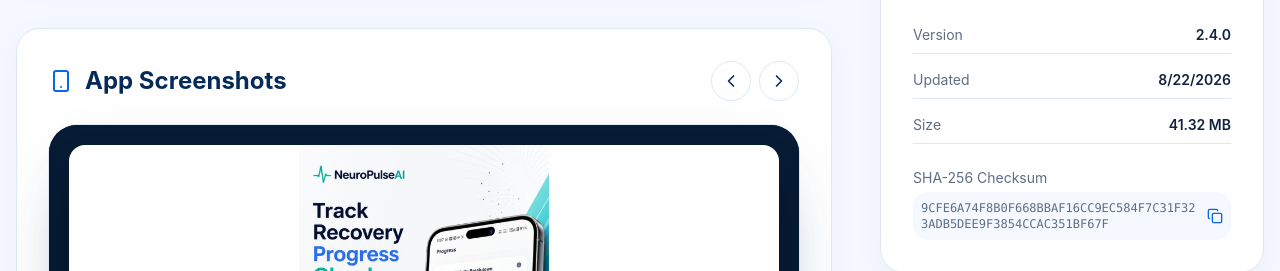
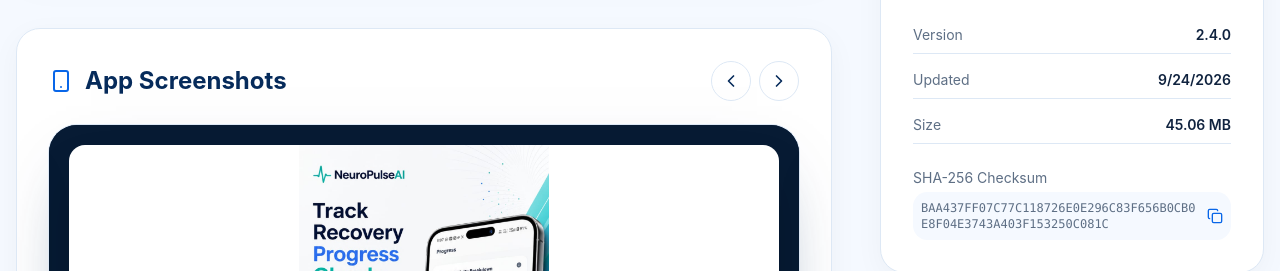
Before and after one commit to adityaIITG1/debuggers_squad_website, a Next.js app: page /neuropulseai-app in a window 1280 px wide. Shown: the part 681-952 px from the top of the page. Built offline with nearby package versions, Linux system fonts and the light colour scheme.

Commit message:
Update NeuroPulseAI v2.4 APK

```diff
--- a/src/app/neuropulseai-app/page.tsx
+++ b/src/app/neuropulseai-app/page.tsx
@@ -25,10 +25,10 @@ const appPageUrl = 'https://www.debuggerssquad.com/neuropulseai-app';
 
 const release = {
   versionName: '2.4.0',
-  fileSizeBytes: 43322845,
+  fileSizeBytes: 47254033,
   androidMinVersion: '8.0 (Oreo)',
-  releaseDate: '2026-08-22',
-  sha256Checksum: '9CFE6A74F8B0F668BBAF16CC9EC584F7C31F323ADB5DEE9F3854CCAC351BF67F',
+  releaseDate: '2026-09-24',
+  sha256Checksum: 'BAA437FF07C77C118726E0E296C83F656B0CB0E8F04E3743A403F153250C081C',
   highlights: ['Muscle control games', 'Muscle activity visualization', '1 min report'],
 };
 
```
Also changed, not shown: 1 other file (tests, documents, lock files or other folders).
